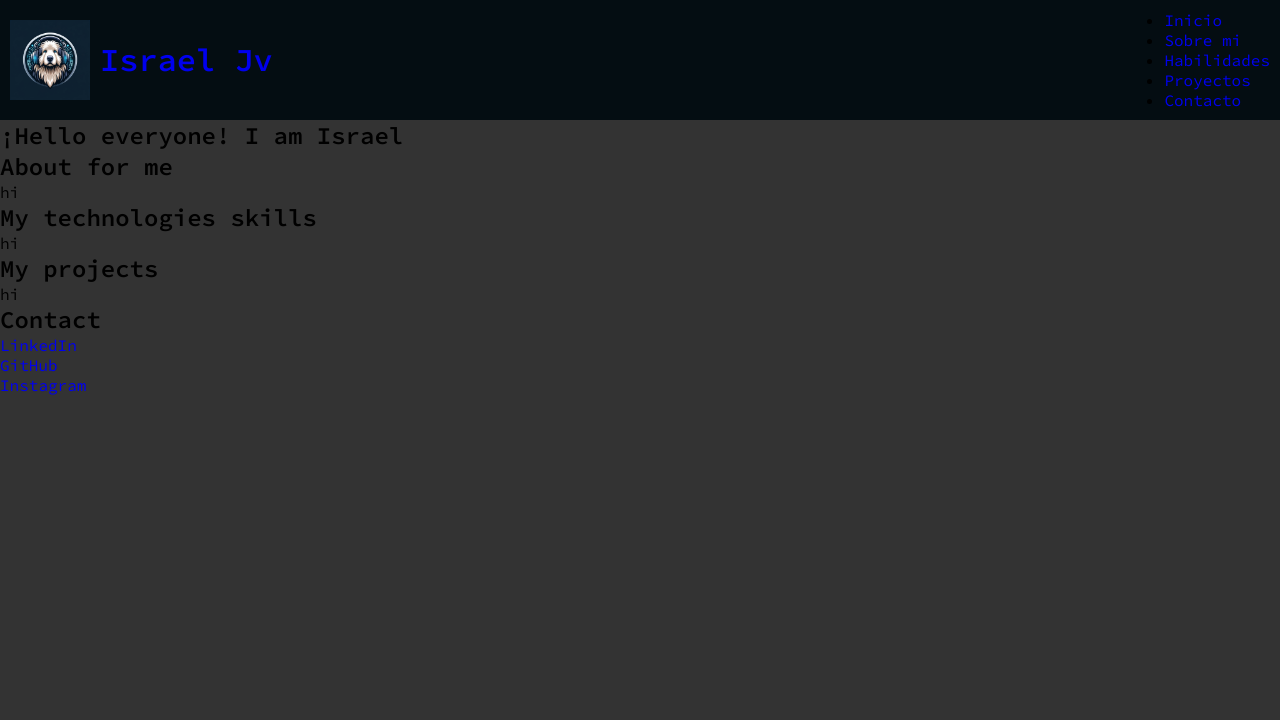
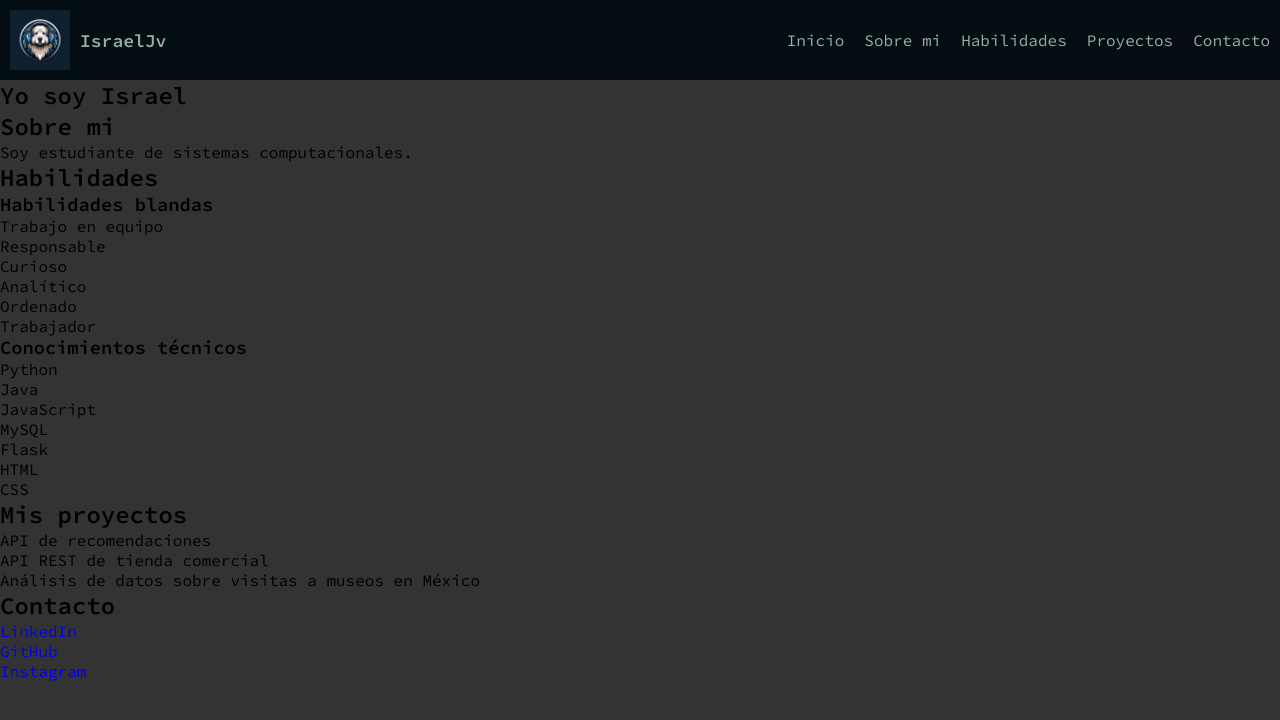
Before and after one commit to IsraelJv/Portafolio, a plain HTML site: page index.html in a window 1280 px wide. Drawn offline with Linux system fonts and the light colour scheme.

Commit message:
Actualización de barra de navegación

```diff
--- a/index.html
+++ b/index.html
@@ -13,7 +13,7 @@
     <header>
         <div class="header-logo">
             <img src="./img/logo.jpg" alt="Logo" srcset="">
-            <a href="#"><h1>Israel Jv</h1></a>
+            <a href="#"><h1>IsraelJv</h1></a>
         </div>
         <nav>
             <ul>
@@ -28,26 +28,51 @@
 
     <main>
         <section>
-            <h2>¡Hello everyone! I am Israel</h2>
+            <h2>Yo soy Israel</h2>
         </section>
 
         <section>
-            <h2>About for me</h2>
-            <p>hi</p>
+            <h2>Sobre mi</h2>
+            <p>Soy estudiante de sistemas computacionales.</p>
         </section>
 
         <section>
-            <h2>My technologies skills</h2>
-            <p>hi</p>
+            <h2>Habilidades</h2>
+
+            <h3>Habilidades blandas</h3>
+            <ul>
+                <li>Trabajo en equipo</li>
+                <li>Responsable</li>
+                <li>Curioso</li>
+                <li>Analítico</li>
+                <li>Ordenado</li>
+                <li>Trabajador</li>
+            </ul>
+
+            <h3>Conocimientos técnicos</h3>
+            <ul>
+                <li>Python</li>
+                <li>Java</li>
+                <li>JavaScript</li>
+                <li>MySQL</li>
+                <li>Flask</li>
+                <li>HTML</li>
+                <li>CSS</li>
+            </ul>
         </section>
 
         <section>
-            <h2>My projects</h2>
-            <p>hi</p>
+            <h2>Mis proyectos</h2>
+
+            <ul>
+                <li>API de recomendaciones</li>
+                <li>API REST de tienda comercial</li>
+                <li>Análisis de datos sobre visitas a museos en México</li>
+            </ul>
         </section>
 
         <section>
-            <h2>Contact</h2>
+            <h2>Contacto</h2>
             <ul>
                 <li><a href="#">LinkedIn</a></li>
                 <li><a href="#">GitHub</a></li>
--- a/styles.css
+++ b/styles.css
@@ -25,6 +25,32 @@ header{
 }
 
 .header-logo img{
-    width: 80px;
+    width: 60px;
     margin-right: 10px;
 }
+
+.header-logo h1 {
+    text-decoration: none;
+    color: #93B1A6;
+    font-size: 18px;
+}
+
+nav ul {
+    display: flex;
+    list-style-type: none;
+}
+
+nav ul li {
+    margin-left: 20px
+}
+
+nav ul li a{
+    text-decoration: none;
+    color: #93B1A6;
+    transition: color 0.3s ease, font-size 0.3s ease;
+}
+
+nav ul li a:hover{
+    color: #217d30;
+    font-size: 18px;
+}
```
